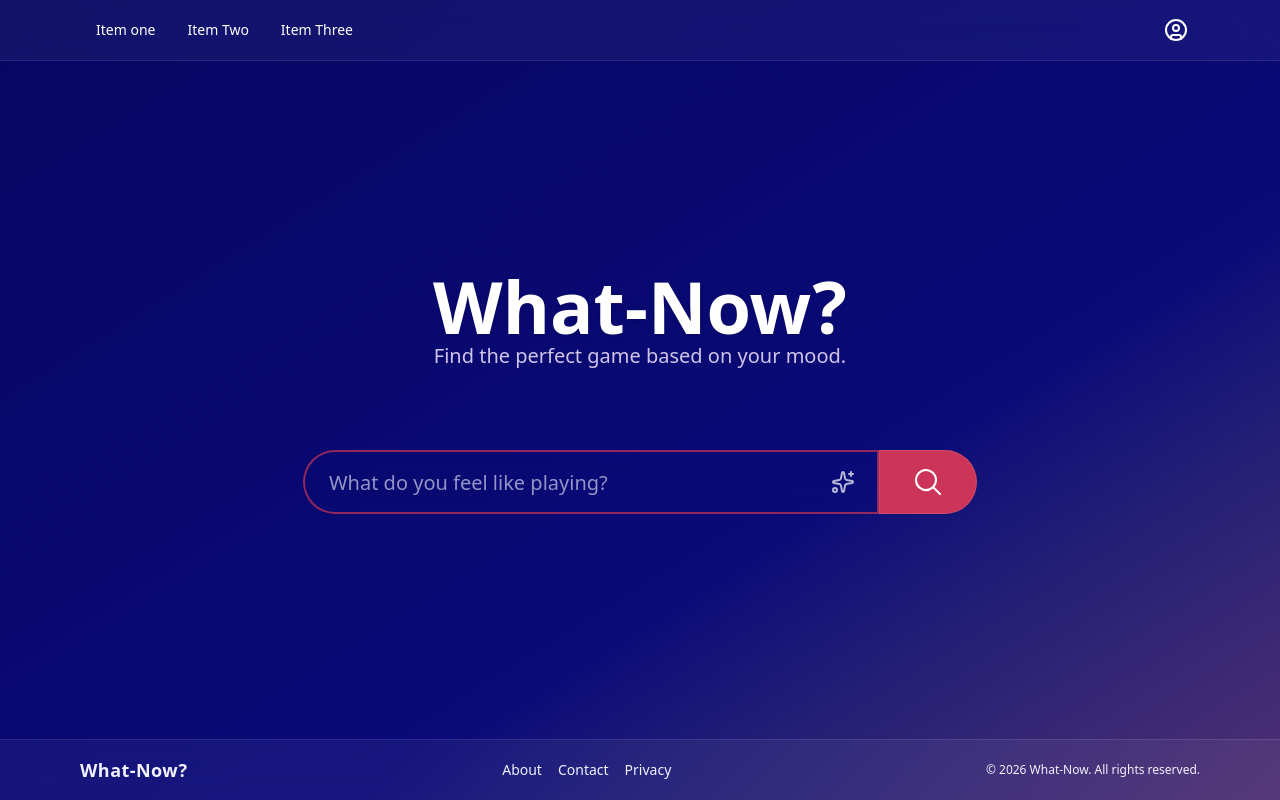
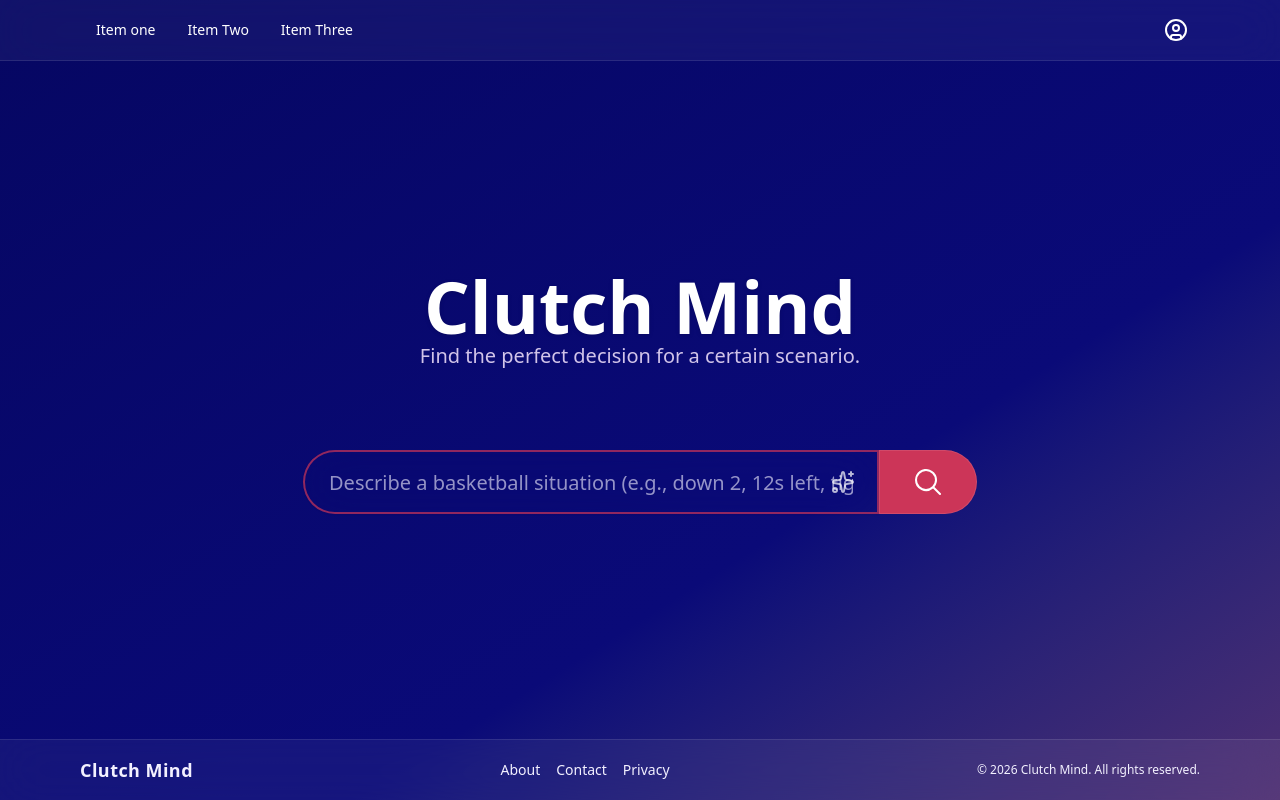
Before and after one commit to 4rrichard/clutch-mind, a React (Vite) app in the folder frontend/: page / in a window 1280 px wide. Built offline with nearby package versions, Linux system fonts and the light colour scheme.

Commit message:
chore: retheme UI copy for NBA decision assistant

```diff
--- a/frontend/index.html
+++ b/frontend/index.html
@@ -8,7 +8,7 @@
             href="/frontend/src/assets/what-now-logo.svg"
         />
         <meta name="viewport" content="width=device-width, initial-scale=1.0" />
-        <title>What Now?</title>
+        <title>Clutch Mind — NBA Decision Assistant</title>
     </head>
     <body>
         <div id="root"></div>
--- a/frontend/src/components/blocks/AiRecommendButton.jsx
+++ b/frontend/src/components/blocks/AiRecommendButton.jsx
@@ -9,7 +9,7 @@ function AiRecommendButton({ onClick }) {
                 transition-all duration-150 cursor-pointer"
             onClick={onClick}
         >
-            Recommend games
+            Recommend decisions
         </button>
     );
 }
--- a/frontend/src/components/blocks/SearchInput.jsx
+++ b/frontend/src/components/blocks/SearchInput.jsx
@@ -16,7 +16,7 @@ function SearchInput({ value, setValue }) {
                 focus:placeholder:opacity-0
 
             "
-            placeholder="What do you feel like playing?"
+            placeholder="Describe a basketball situation (e.g., down 2, 12s left, tight defense)"
             value={value}
             onChange={(e) => setValue(e.target.value)}
         />
--- a/frontend/src/components/layout/AiChatModal.jsx
+++ b/frontend/src/components/layout/AiChatModal.jsx
@@ -13,7 +13,7 @@ function AiChatModal({ isOpen, onClose }) {
     const { searchGames } = useContext(GameContext);
 
     const [messages, setMessages] = useState([
-        { sender: "ai", text: "Hi! What kind of game are you looking for?" },
+        { sender: "ai", text: "Hi! how can I help you?" },
     ]);
 
     useEffect(() => {
@@ -58,7 +58,7 @@ function AiChatModal({ isOpen, onClose }) {
             >
                 <DialogHeader className="text-center">
                     <DialogTitle className="text-xl text-white">
-                        AI Game Assistant
+                        AI Basketball Assistant
                     </DialogTitle>
                 </DialogHeader>
                 <div className="flex flex-col h-[480px]">
--- a/frontend/src/components/layout/Footer.jsx
+++ b/frontend/src/components/layout/Footer.jsx
@@ -2,7 +2,9 @@ function Footer() {
     return (
         <footer className="absolute bottom-0 left-0 w-full z-50 backdrop-blur-xl bg-white/5 border-t border-white/10 py-4">
             <div className="mx-auto max-w-6xl px-4 flex justify-between items-center gap-2 text-muted">
-                <p className="font-semibold tracking-wide text-lg">What-Now?</p>
+                <p className="font-semibold tracking-wide text-lg">
+                    Clutch Mind
+                </p>
 
                 <div className="flex gap-4 text-sm">
                     <a href="#" className="hover:text-text transition-colors">
@@ -17,7 +19,8 @@ function Footer() {
                 </div>
 
                 <p className="text-xs">
-                    © {new Date().getFullYear()} What-Now. All rights reserved.
+                    © {new Date().getFullYear()} Clutch Mind. All rights
+                    reserved.
                 </p>
             </div>
         </footer>
--- a/frontend/src/components/layout/HeroSection.jsx
+++ b/frontend/src/components/layout/HeroSection.jsx
@@ -41,11 +41,11 @@ function HeroSection() {
                     }`}
                 >
                     <h1 className="text-7xl text-primary font-bold drop-shadow">
-                        What-Now?
+                        Clutch Mind
                     </h1>
 
                     <p className="text-secondary text-xl max-w-xl mx-auto">
-                        Find the perfect game based on your mood.
+                        Find the perfect decision for a certain scenario.
                     </p>
                 </div>
 
```
